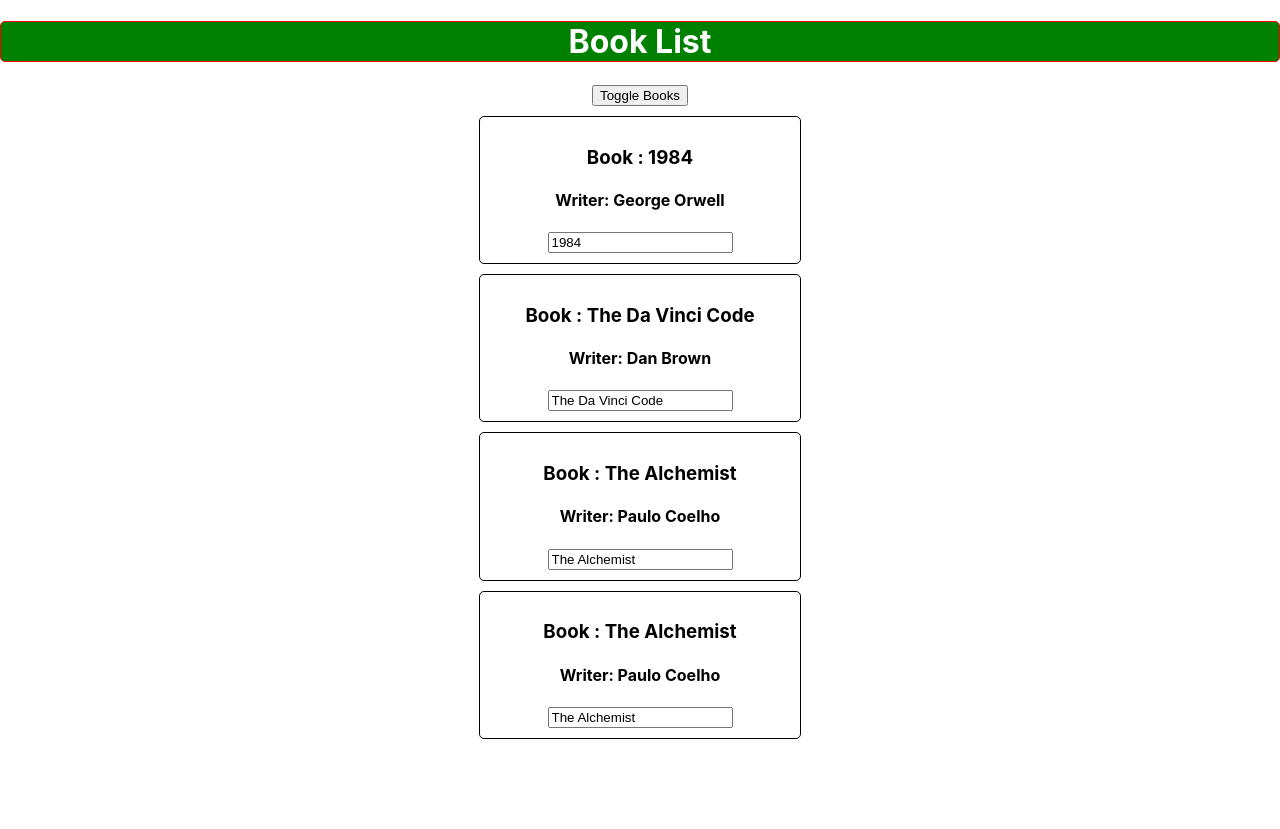
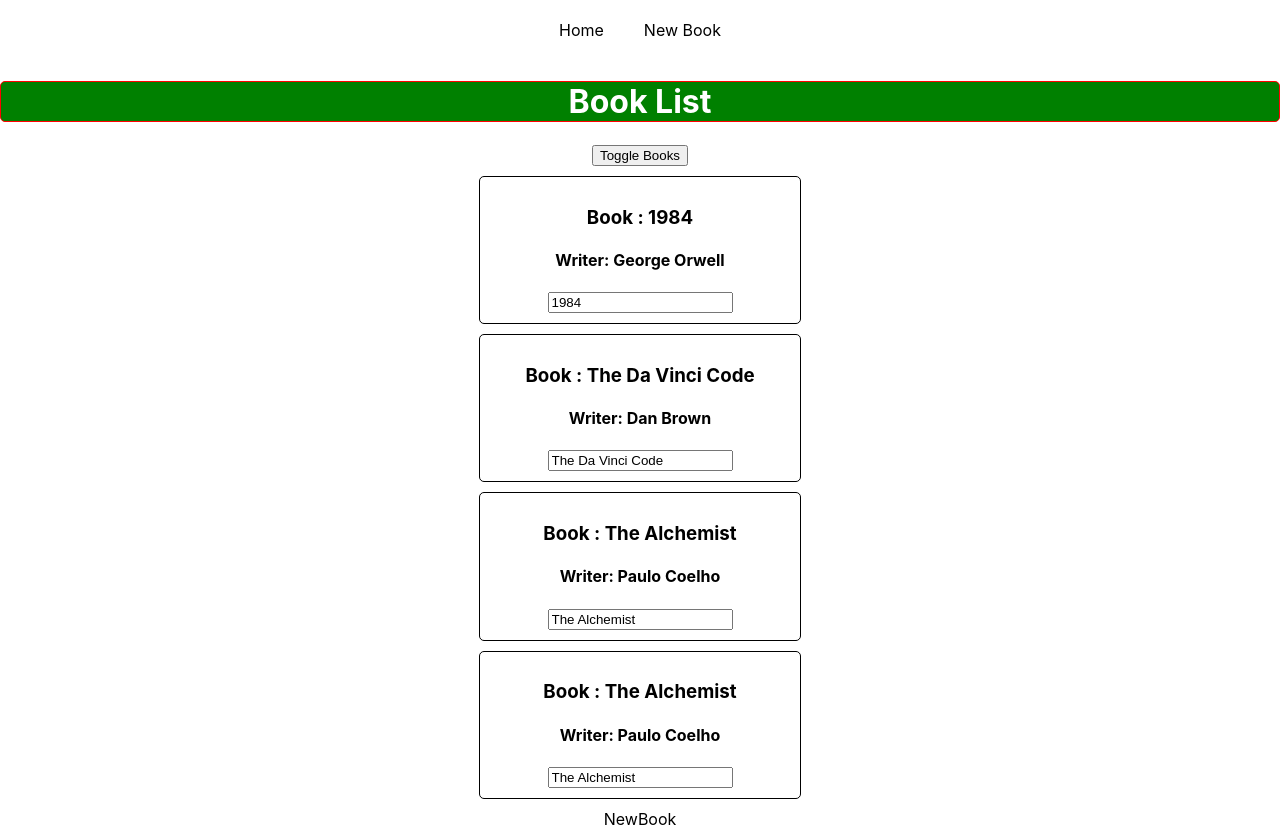
Before and after one commit to Nazmul-Karim-Tanvir/React-for-Frontend-Development-with-Redux, a React (Create React App) app in the folder my react apps/hello-world/: page / in a window 1280 px wide. Before the commit the page ends 800 px from the top, so only its background shows below. Built offline with nearby package versions, Linux system fonts and the light colour scheme.

Commit message:
New book created

```diff
--- a/my react apps/hello-world/src/App.css
+++ b/my react apps/hello-world/src/App.css
@@ -1,3 +1,17 @@
 .App {
   text-align: center;
 }
+.nav-bar ul{
+  list-style: none;
+  padding: 0;
+  margin: 0;
+}
+.nav-bar li{
+  display: inline-block;
+  margin: 20px;
+}
+
+.nav-bar a{
+  text-decoration: none;
+  color: black;
+}
--- a/my react apps/hello-world/src/components/Main.js
+++ b/my react apps/hello-world/src/components/Main.js
@@ -1,6 +1,7 @@
 import React, { Component } from "react";
 import booklist from "../assets/books";
 import BookList from "./lists/BookList";
+import NewBook from "./represent/NewBook";
 
 class Main extends Component {
   constructor(props) {
@@ -66,9 +67,20 @@ class Main extends Component {
 
     return (
       <div className="App">
+        <div className="nav-bar">
+          <ul>
+            <li>
+              <a href="/">Home</a>
+            </li>
+            <li>
+              <a href="new-book">New Book</a>
+            </li>
+          </ul>
+        </div>
         <h1 style={style}>Book List</h1>
         <button onClick={this.toggleBooks}>Toggle Books</button>
         {books}
+        <NewBook />
       </div>
     );
   }
--- /dev/null
+++ b/my react apps/hello-world/src/components/represent/NewBook.js
@@ -0,0 +1,8 @@
+import react from "react";
+
+function NewBook() {
+    return (
+        <div>NewBook</div>
+    )
+}
+export default NewBook;
```
